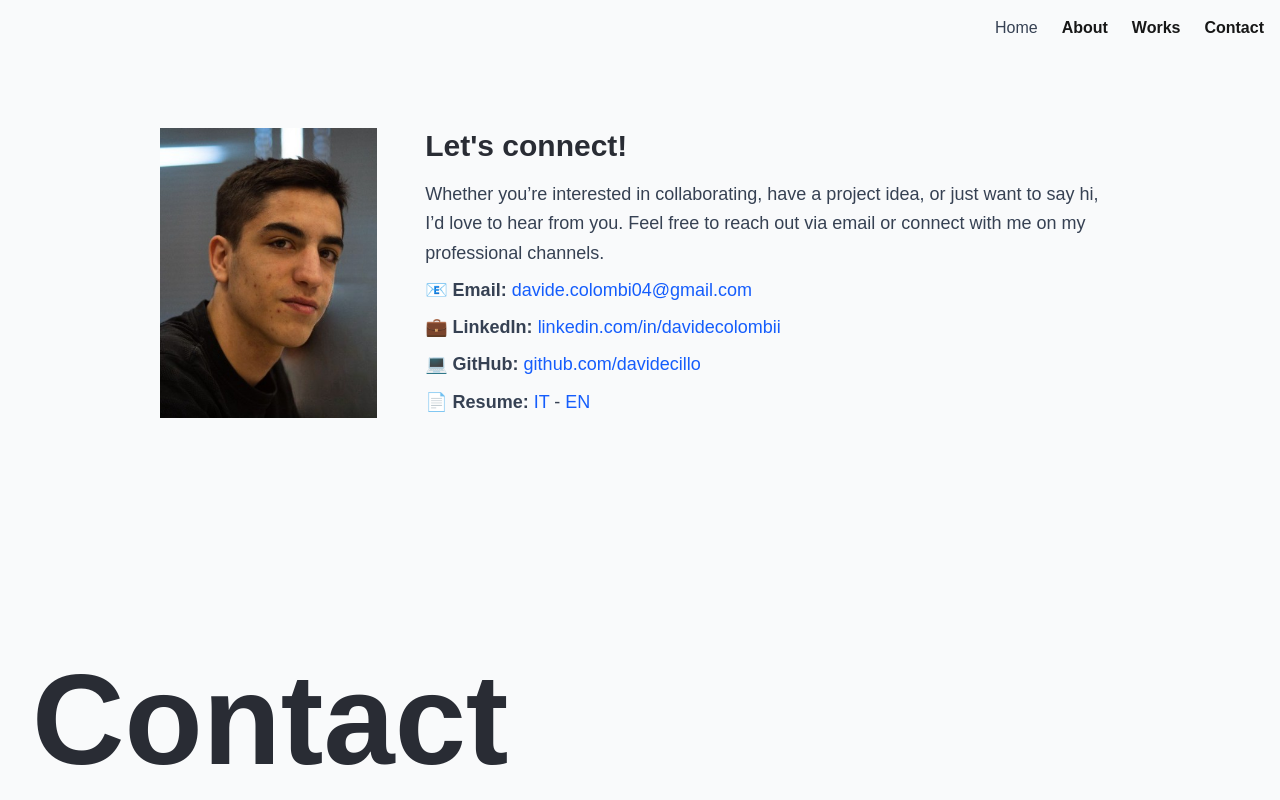
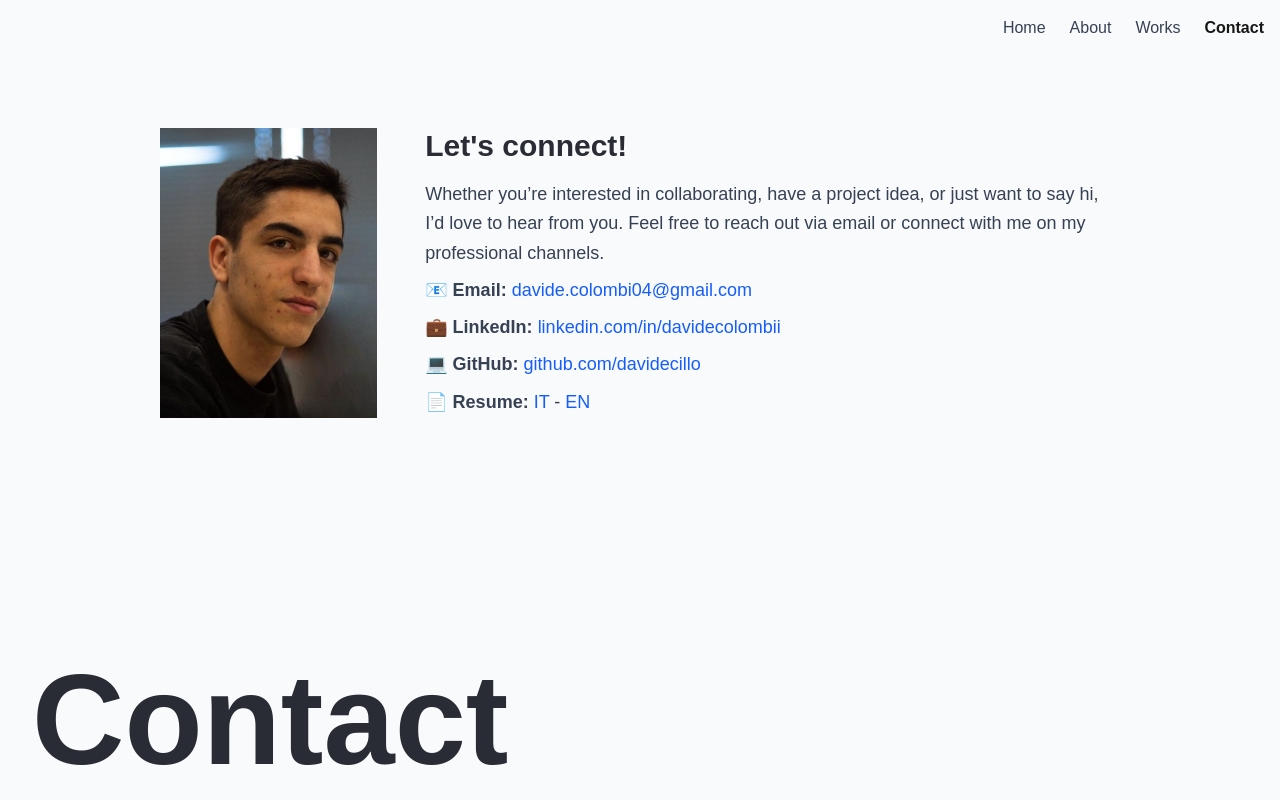
Before and after one commit to davidecillo/portfolio, a Next.js app: page /contact in a window 1280 px wide. Built offline with nearby package versions, Linux system fonts and the light colour scheme.

Commit message:
Fixed Navbar active tab highlighting

```diff
--- a/app/works/Spotify/page.js
+++ b/app/works/Spotify/page.js
@@ -22,7 +22,7 @@ export default function SpotifyRebrand() {
             <h1 className="text-4xl font-bold text-[#1DB954] mb-2">
               Spotify Rebranding
             </h1>
-            <p className="text-gray-500 mb-4">October 2025</p>
+            <p className="text-gray-500 mb-4">October 2024</p>
             <p>
               This project focuses on refreshing Spotify’s communication while
               maintaining its iconic identity. The brief aimed to encourage
--- a/components/Navbar.js
+++ b/components/Navbar.js
@@ -23,20 +23,20 @@ const Navbar = () => {
             </Link>
           </li>
           <li>
-          <Link
+            <Link
               href="/about"
               className={`${
-                pathname === "/contact" ? "font-bold" : "text-gray-700"
+                pathname === "/about" ? "font-bold" : "text-gray-700"
               } hover:font-bold`}
             >
               About
             </Link>
           </li>
           <li>
-          <Link
+            <Link
               href="/works"
               className={`${
-                pathname === "/contact" ? "font-bold" : "text-gray-700"
+                pathname === "/works" ? "font-bold" : "text-gray-700"
               } hover:font-bold`}
             >
               Works
@@ -85,10 +85,7 @@ const Navbar = () => {
               </Link>
             </li>
             <li>
-              <Link
-                href="/contact"
-                className="text-gray-700 hover:font-bold"
-              >
+              <Link href="/contact" className="text-gray-700 hover:font-bold">
                 Contact
               </Link>
             </li>
```
